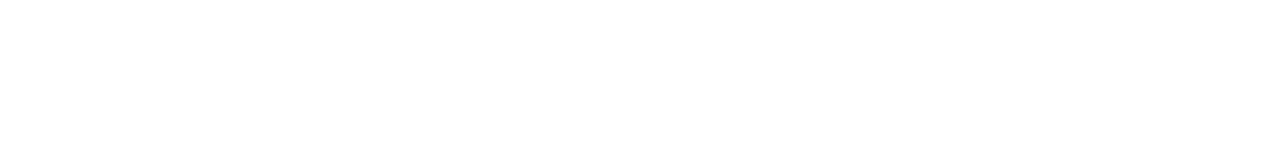
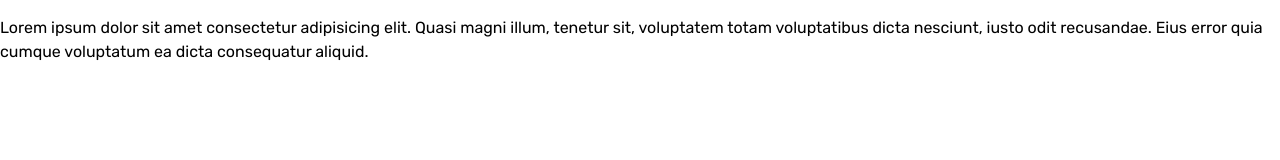
Before and after one commit to Qodir-Bozorov/fluxo, a plain HTML site: page index.html in a window 1280 px wide. Drawn offline with Linux system fonts and the light colour scheme.

Commit message:
Test github

```diff
--- a/index.html
+++ b/index.html
@@ -8,7 +8,7 @@
   <link rel="stylesheet" href="css/main.css">
 </head>
 <body>
-
+  <p class="lorem">Lorem ipsum dolor sit amet consectetur adipisicing elit. Quasi magni illum, tenetur sit, voluptatem totam voluptatibus dicta nesciunt, iusto odit recusandae. Eius error quia cumque voluptatum ea dicta consequatur aliquid.</p>
 
   <script src="js/main.js"></script>
 </body>
```
